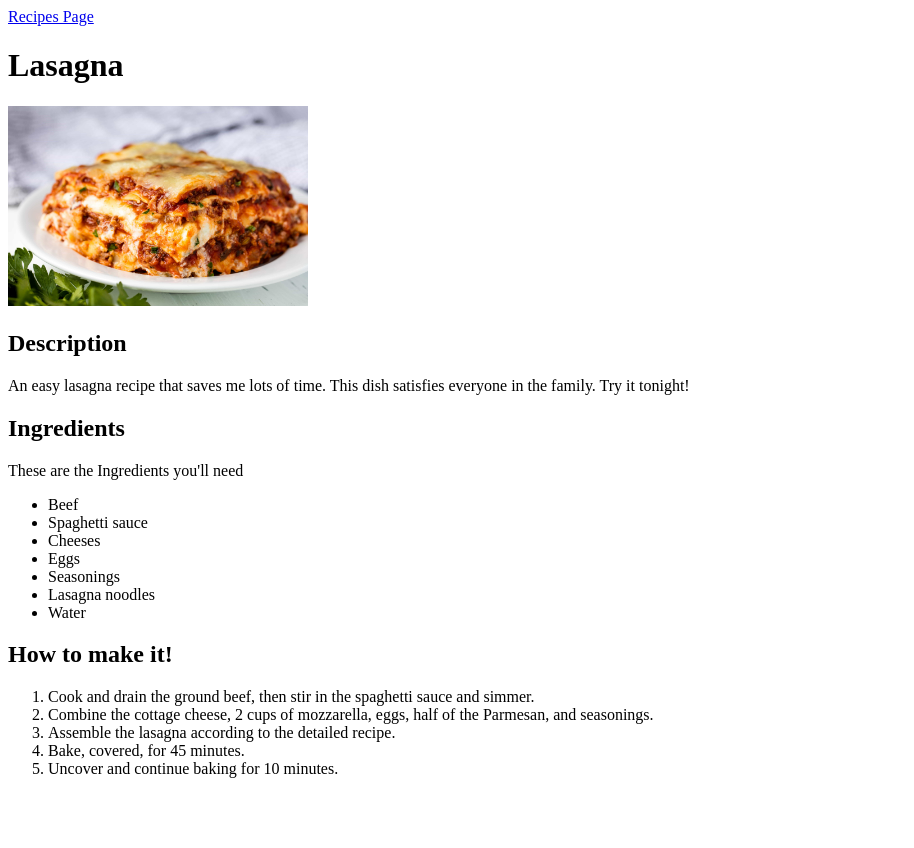
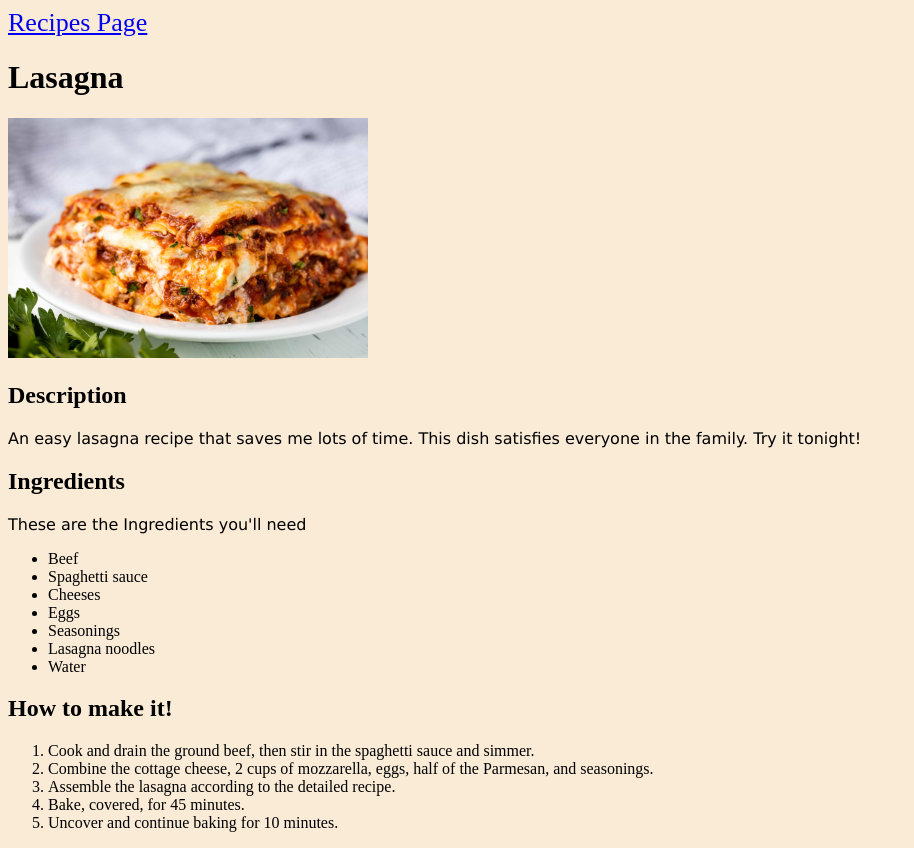
Before and after one commit to jsprTmbr/odin-recipes, a plain HTML site: page recipes/lasagna.html in a window 1280 px wide. Shown: the whole page, without its empty margins (0-914 px from the left). Before the commit the page ends 800 px from the top, so only its background shows below. Drawn offline with Linux system fonts and the light colour scheme.

Commit message:
Add style.css to .html's and content to style.css

```diff
--- a/recipes/lasagna.html
+++ b/recipes/lasagna.html
@@ -1,6 +1,7 @@
 <!DOCTYPE html>
 <html lang="en">
 <head>
+    <link rel="stylesheet" href="../style.css">
     <meta charset="UTF-8">
     <meta name="viewport" content="width=device-width, initial-scale=1.0">
     <title>Lasagna</title>
--- /dev/null
+++ b/style.css
@@ -0,0 +1,18 @@
+body {
+    background-color: antiquewhite;
+}
+h1,
+h2 {
+    font-family: 'Times New Roman', Times, serif;
+}
+a {
+    font-size: 26px;
+    font-family: "Times New Roman", Times,sans-serif;
+}
+p {
+    font-family: Verdana, Geneva, Tahoma, sans-serif;
+}
+img {
+    width: 360px;
+    height: auto;
+}
```
Also changed, not shown: index.html (+1 -0 lines), recipes/beef-wellington.html (+1 -0 lines), recipes/mac-cheese.html (+1 -0 lines).
